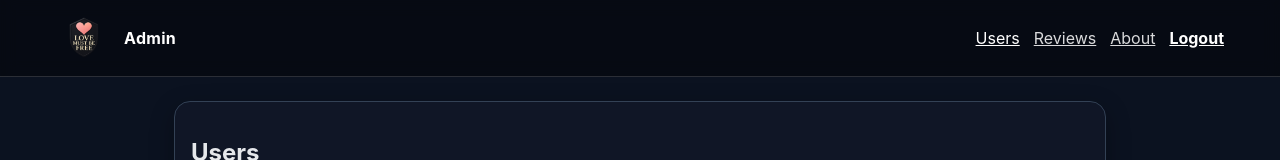
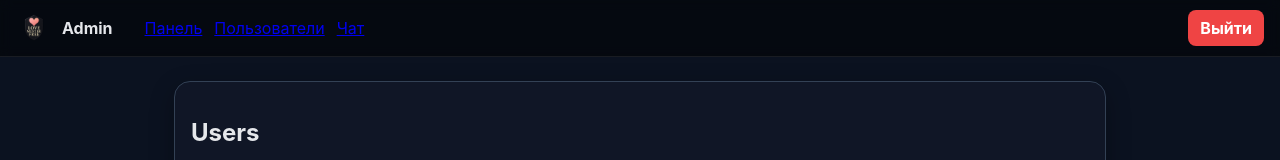
Before and after one commit to Jorgor-prog/LOVE_MUST_BE_FREE_fin, a Next.js app: page /admin in a window 1280 px wide. Shown: the top 160 px of the page. Built offline with nearby package versions, Linux system fonts and the light colour scheme; no server answers.

Commit message:
Update AdminTopBar.tsx

```diff
--- a/components/AdminTopBar.tsx
+++ b/components/AdminTopBar.tsx
@@ -1,27 +1,30 @@
 'use client'
-
+import Link from 'next/link'
 import Image from 'next/image'
-import Link from 'next/link'
 import { usePathname } from 'next/navigation'
 
 export default function AdminTopBar() {
-  const p = usePathname()
+  const pathname = usePathname()
   return (
-    <header style={{position:'sticky', top:0, zIndex:50, background:'rgba(0,0,0,.4)', backdropFilter:'blur(8px)', borderBottom:'1px solid rgba(255,255,255,.15)'}}>
-      <div style={{display:'flex', alignItems:'center', justifyContent:'space-between', gap:16, padding:'10px 16px', maxWidth:1200, margin:'0 auto'}}>
-        <div style={{display:'flex', alignItems:'center', gap:12}}>
-          <div style={{position:'relative', width:56, height:56}}>
-            <Image src="/images/Logo_3.webp" alt="" fill style={{objectFit:'contain'}} priority />
-          </div>
-          <span style={{color:'#fff', fontWeight:700, letterSpacing:.3}}>Admin</span>
+    <header style={{ position: 'sticky', top: 0, zIndex: 20, background: 'rgba(0,0,0,.5)', backdropFilter: 'blur(6px)', borderBottom: '1px solid rgba(255,255,255,.08)' }}>
+      <div style={{ display: 'flex', alignItems: 'center', gap: 16, padding: '10px 16px' }}>
+        <div style={{ display: 'flex', alignItems: 'center', gap: 10 }}>
+          <Image src="/images/Logo_3.webp" alt="" width={36} height={36} style={{ objectFit: 'contain' }} />
+          <span style={{ fontWeight: 700 }}>Admin</span>
         </div>
-        <nav style={{display:'flex', gap:14}}>
-          <Link href="/admin" style={{color: p==='/admin' ? '#fff' : 'rgba(255,255,255,.85)'}}>Users</Link>
-          <Link href="/admin/reviews" style={{color: p==='/admin/reviews' ? '#fff' : 'rgba(255,255,255,.85)'}}>Reviews</Link>
-          <Link href="/admin/about" style={{color: p==='/admin/about' ? '#fff' : 'rgba(255,255,255,.85)'}}>About</Link>
-          <a href="/api/auth/logout" style={{color:'#fff', fontWeight:700}}>Logout</a>
+        <nav style={{ display: 'flex', gap: 12, marginLeft: 16 }}>
+          <Link href="/admin" className={pathname === '/admin' ? 'active' : ''}>Панель</Link>
+          <Link href="/admin/users" className={pathname?.startsWith('/admin/users') ? 'active' : ''}>Пользователи</Link>
+          <Link href="/admin/chat" className={pathname?.startsWith('/admin/chat') ? 'active' : ''}>Чат</Link>
         </nav>
+        <div style={{ marginLeft: 'auto', display: 'flex', gap: 12 }}>
+          <a href="/api/auth/logout" style={{ padding: '8px 12px', borderRadius: 8, background: '#ef4444', color: '#fff', fontWeight: 700 }}>Выйти</a>
+        </div>
       </div>
+      <style jsx>{`
+        a { color: #ddd; text-decoration: none; padding: 6px 10px; border-radius: 8px }
+        .active { background: rgba(255,255,255,.08); color:#fff }
+      `}</style>
     </header>
   )
 }
```
